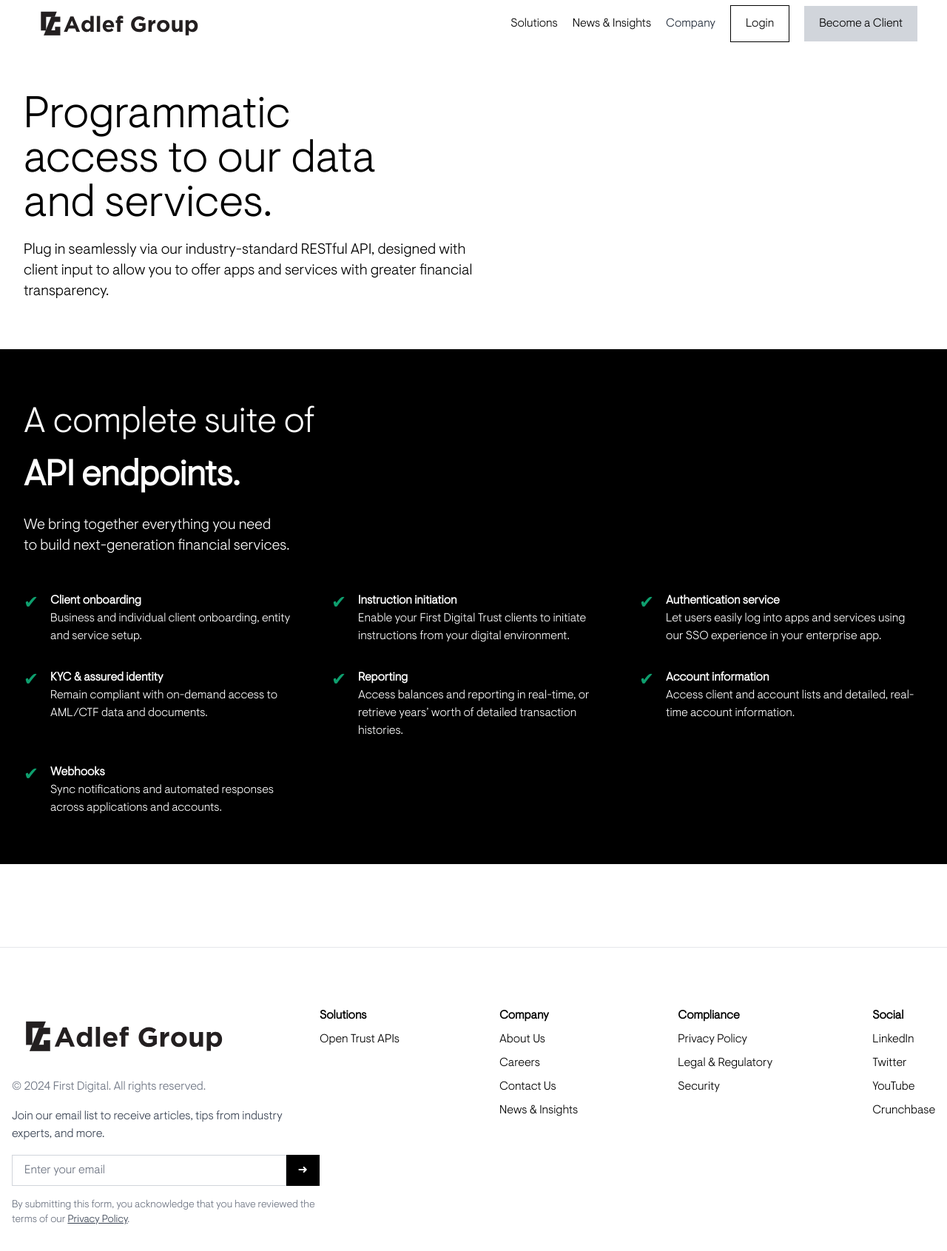
After one commit to hkhatuwal/Adlef-Laravel, a Laravel app: page /open-trust-apis in a window 1280 px wide. The commit adds this page. Shown: the whole page at 74% size. Run offline with Laravel 12, Linux system fonts and the light colour scheme; style sheets or scripts are compiled from the project's sources; some libraries are stand-ins or nearby versions.

Commit message:
added new assets for home page \n new api page ready

```diff
--- /dev/null
+++ b/app/Http/Controllers/Frontend/OpentrustApisPageController.php
@@ -0,0 +1,15 @@
+<?php
+
+namespace App\Http\Controllers\Frontend;
+
+use App\Http\Controllers\Controller;
+use Illuminate\Http\Request;
+
+class OpentrustApisPageController extends Controller
+{
+    public function index()
+    {
+
+        return view('frontend.trust_apis.open_trust_apis');
+    }
+}
--- a/resources/views/_components/card.blade.php
+++ b/resources/views/_components/card.blade.php
@@ -5,6 +5,7 @@
     <div class="card-content flex flex-col gap-5  ">
         <h3 class="text-xl mt-4 leading-loose word tracking-wide" style="color: {{(isset($theme) && $theme=="dark")?"white!important;":""}} ">{{$title}}</h3>
         <p style="color: {{(isset($theme) && $theme=="dark")?"white!important;":""}} ">{{$description}}</p>
-        <span class="font-[500] text-xs " style="color: {{(isset($theme) && $theme=="dark")?"white!important;":""}} ">{{$actionText}}</span>
+        <span class="font-[500] text-xs " style="color: {{(isset($theme) && $theme=="dark")?"white!important;":""}} "><a
+                href="{{$actionLink??"#"}}">{{$actionText}}</a></span>
     </div>
 </div>
--- /dev/null
+++ b/resources/views/frontend/trust_apis/open_trust_apis.blade.php
@@ -0,0 +1,84 @@
+@extends('_partials.app',['title' => 'ADLEF GROUP | HOME','description' => ' Power your finances with our personalized platform designed for
+                Multi asset servicing, seamlessly Connecting traditional and
+                digital financial ecosystems','image' => asset('assets/images/savings.svg')])
+
+@section('content')
+
+    <section class="container">
+        <div class="p-8 py-16">
+            <div class="space-y-4">
+                <h1 class="text-6xl ">Programmatic <br> access to our data <br> and services.</h1>
+                <p class="text-xl text-black md:w-1/2">Plug in seamlessly via our industry-standard RESTful API, designed with client input to allow you to offer apps and services with greater financial transparency.</p>
+            </div>
+        </div>
+    </section>
+    <section class="bg-black">
+        <div class=" text-white py-16 px-8 space-y-12 container">
+            <div class="space-y-4">
+                <h2 class="text-5xl leading-normal">A complete suite of <br> <span class="font-semibold">API endpoints.</span></h2>
+                <p class="text-xl ">We bring together everything you need <br> to build next-generation financial services.</p>
+            </div>
+            <!-- API Endpoints Grid -->
+            <div class="grid grid-cols-1 md:grid-cols-2 lg:grid-cols-3 gap-8">
+                <!-- Card 1 -->
+                <div class="flex items-start space-x-4">
+                    <div class="text-green-500 text-2xl">✔</div>
+                    <div>
+                        <h3 class="font-semibold">Client onboarding</h3>
+                        <p>Business and individual client onboarding, entity and service setup.</p>
+                    </div>
+                </div>
+                <!-- Card 2 -->
+                <div class="flex items-start space-x-4">
+                    <div class="text-green-500 text-2xl">✔</div>
+                    <div>
+                        <h3 class="font-semibold">Instruction initiation</h3>
+                        <p>Enable your First Digital Trust clients to initiate instructions from your digital environment.</p>
+                    </div>
+                </div>
+                <!-- Card 3 -->
+                <div class="flex items-start space-x-4">
+                    <div class="text-green-500 text-2xl">✔</div>
+                    <div>
+                        <h3 class="font-semibold">Authentication service</h3>
+                        <p>Let users easily log into apps and services using our SSO experience in your enterprise app.</p>
+                    </div>
+                </div>
+                <!-- Card 4 -->
+                <div class="flex items-start space-x-4">
+                    <div class="text-green-500 text-2xl">✔</div>
+                    <div>
+                        <h3 class="font-semibold">KYC & assured identity</h3>
+                        <p>Remain compliant with on-demand access to AML/CTF data and documents.</p>
+                    </div>
+                </div>
+                <!-- Card 5 -->
+                <div class="flex items-start space-x-4">
+                    <div class="text-green-500 text-2xl">✔</div>
+                    <div>
+                        <h3 class="font-semibold">Reporting</h3>
+                        <p>Access balances and reporting in real-time, or retrieve years’ worth of detailed transaction histories.</p>
+                    </div>
+                </div>
+                <!-- Card 6 -->
+                <div class="flex items-start space-x-4">
+                    <div class="text-green-500 text-2xl">✔</div>
+                    <div>
+                        <h3 class="font-semibold">Account information</h3>
+                        <p>Access client and account lists and detailed, real-time account information.</p>
+                    </div>
+                </div>
+                <!-- Card 7 -->
+                <div class="flex items-start space-x-4">
+                    <div class="text-green-500 text-2xl">✔</div>
+                    <div>
+                        <h3 class="font-semibold">Webhooks</h3>
+                        <p>Sync notifications and automated responses across applications and accounts.</p>
+                    </div>
+                </div>
+            </div>
+        </div>
+
+    </section>
+
+@endsection
--- a/routes/web.php
+++ b/routes/web.php
@@ -14,6 +14,7 @@
     Route::get('/about-us', [\App\Http\Controllers\Frontend\AboutController::class,'index'])->name('about');
     Route::get('/solutions', [\App\Http\Controllers\Frontend\SolutionsController::class,'index'])->name('solutions');
     Route::get('/news-insights', [\App\Http\Controllers\Frontend\NewsInsightsController::class,'index'])->name('news-insights');
+    Route::get('/open-trust-apis', [\App\Http\Controllers\Frontend\OpentrustApisPageController::class,'index'])->name('opentrust-apis-page');
     Route::get('/careers', [\App\Http\Controllers\Frontend\CareerController::class,'index'])->name('careers');
     Route::get('/contact-us/business-enquiry', [\App\Http\Controllers\Frontend\ContactUsController::class,'businessEnquiry'])->name('contact-us.business-enquiry');
     Route::post('/contact-us/business-enquiry', [\App\Http\Controllers\Frontend\ContactUsController::class,'store'])->name('contact-us.business-enquiry');
```
Also changed, not shown: resources/views/frontend/home/home.blade.php (+68 -21 lines), public/assets/images/c6fc255da7ed58f290e3dd15c9b0e717.jpg (added), public/assets/images/client_portal.svg (added), public/assets/images/globe.png (added), public/assets/images/hero1.svg (added), public/assets/images/hero2.svg (added), public/assets/images/opentrust.svg (added), public/assets/images/pexels-instawally-169789.jpg (added).
